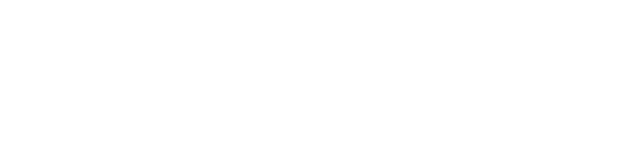
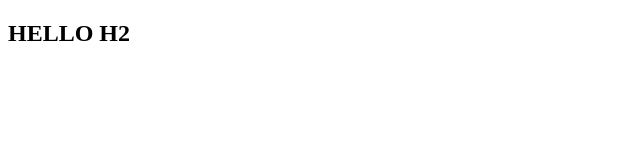
Before and after one commit to Fmaarij/firstexercice, a plain HTML site: page index.html in a window 1280 px wide. Shown: the whole page, without its empty margins (0-640 px from the left). Drawn offline with Linux system fonts and the light colour scheme.

Commit message:
ajoute de h2

```diff
--- a/index.html
+++ b/index.html
@@ -6,6 +6,6 @@
         <link rel="stylesheet" href="style.css">
     </head>
     <body>
-
+        <h2>HELLO H2</h2>
     </body>
 </html>
```
